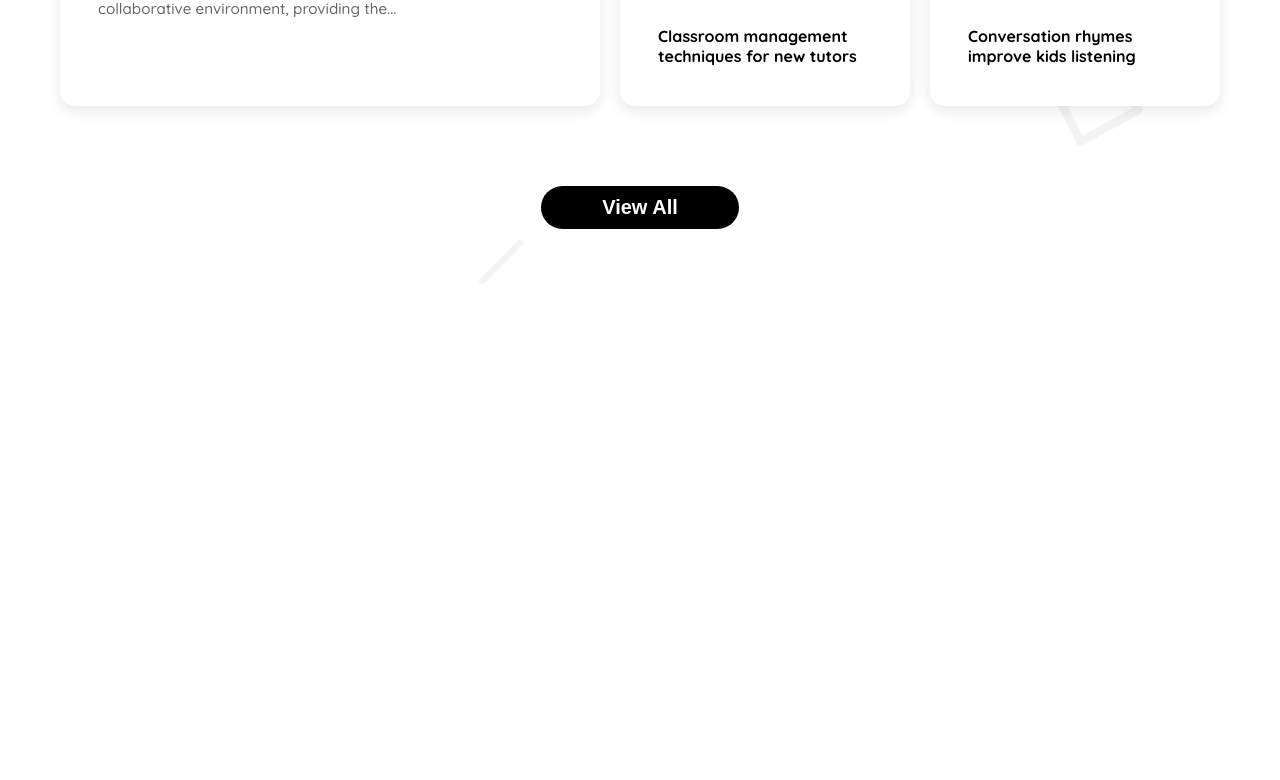
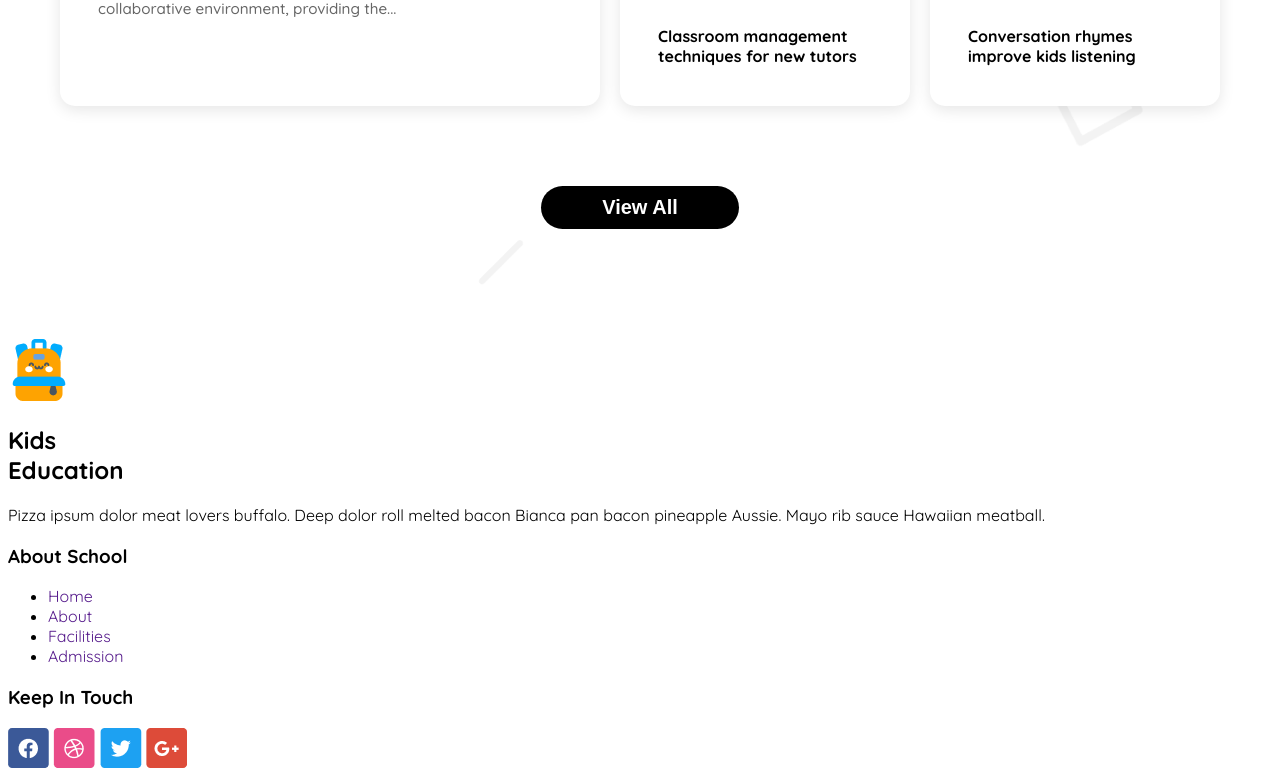
Before and after one commit to iftakhersifat/Kids-School, a plain HTML site: page index.html in a window 1280 px wide. Shown: the part 2408-3188 px from the top of the page. Before the commit the page ends 2755 px from the top, so only its background shows below. Drawn offline with Linux system fonts and the light colour scheme.

Commit message:
added footer section

```diff
--- a/index.html
+++ b/index.html
@@ -118,6 +118,38 @@
       </section>
 
 </main>
+<footer class="footer">
+  <div class="footer-container">
+    <!-- Kids Education Section -->
+    <div class="footer-column">
+      <div class="footer-logo">
+        <img src="assets/logo.png" alt="Logo" class="logo-icon">
+        <h2 class="title1">Kids<br>Education</h2>
+      </div>
+      <p class="description1">Pizza ipsum dolor meat lovers buffalo. Deep dolor roll melted bacon Bianca pan bacon pineapple Aussie. Mayo rib sauce Hawaiian meatball.</p>
+    </div>
+
+    <!-- About School Section -->
+    <div class="footer-column">
+      <h3 class="title2">About School</h3>
+      <ul>
+        <li><a href="">Home</a></li>
+        <li><a href="">About</a></li>
+        <li><a href="">Facilities</a></li>
+        <li><a href="">Admission</a></li>
+      </ul>
+    </div>
+
+    <!-- Keep in Touch Section -->
+    <div class="footer-column">
+      <h3 class="title3">Keep In Touch</h3>
+        <img src="assets/fb.png" alt="">
+        <img src="assets/dribble.png" alt="">
+        <img src="assets/twitter.png" alt="">
+        <img src="assets/google+.png" alt="">
+      </div>
+    </div>
+</footer>
 
 
 </body>
```
